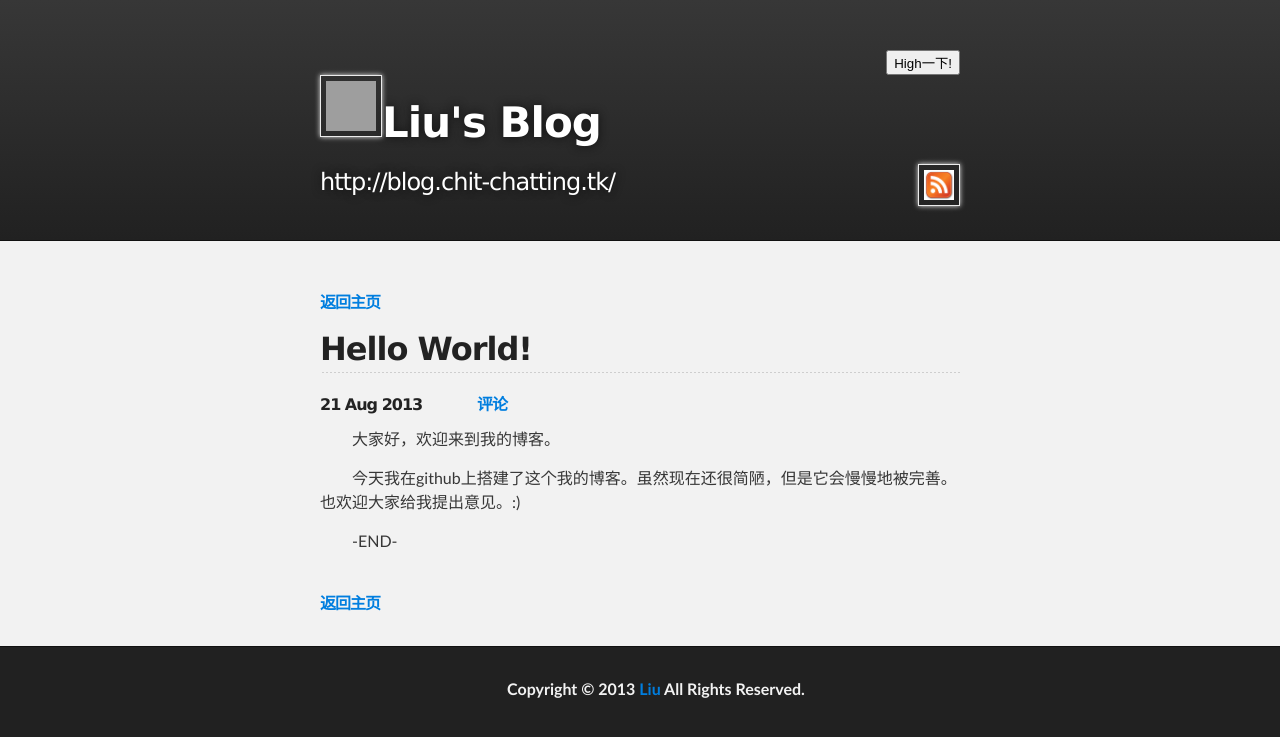
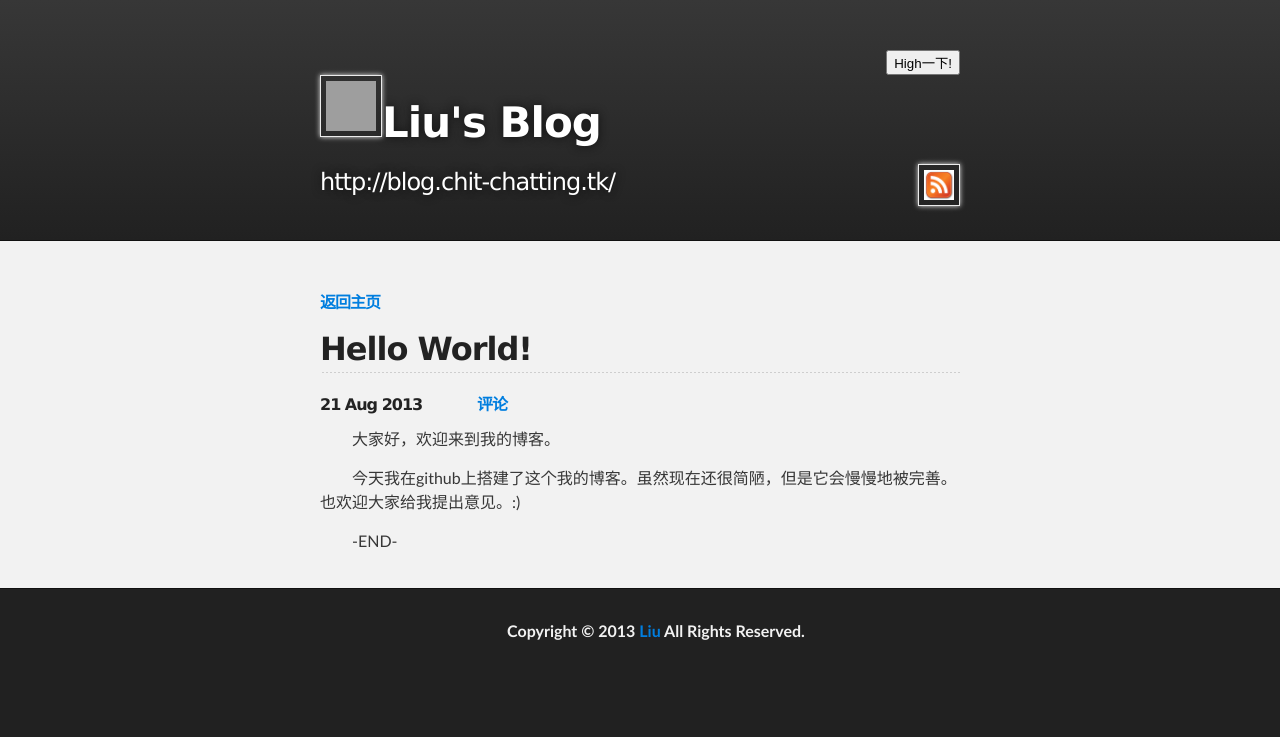
Before and after one commit to laurence6/blog, a Jekyll site: the page built from _posts/2013-08-21-00.html, in a window 1280 px wide. Shown: the top 737 px of the page. Built offline with Jekyll 4.4.1, drawn with Linux system fonts in a browser that asks for light colours; comment, search, counter and statistics services are not loaded; grey boxes are pictures that could not be loaded.

Commit message:
update layout

```diff
--- a/_config.yml
+++ b/_config.yml
@@ -8,6 +8,7 @@
 #Site config
 title: Liu's Blog
 keywords: Liu's Blog
+description: Liu's Blog：http://blog.chit-chatting.tk/
 url: http://blog.chit-chatting.tk/
 feed: /atom.xml
 favicon: /images/icon.ico
--- a/_layouts/default.html
+++ b/_layouts/default.html
@@ -1,15 +1,21 @@
 <!DOCTYPE html>
 <html>
 <head>
+
 	<meta charset="utf-8" />
 	<meta http-equiv="X-UA-Compatible" content="chrome=1" />
-	<meta name="description" content="Liu's Blog : http://blog.chit-chatting.tk/" />
+	<meta name="generator" content="Jekyll" />
+	<meta name="author" content="{{ site.author.name }}" />
+	<meta name="keywords" content="{{ page.keywords | join: ',' }}" />
+	<meta name="description" content="{% if page.description %}{{ page.description }}{% else %}{{ site.description }}{% endif %}" />
 
 	<link rel="stylesheet" type="text/css" media="screen" href="/stylesheets/default.css">
 
+	<link rel="shortcut icon" href="{{ site.favicon }}" type="image/x-icon" />
+
 	<script type="text/javascript" src="/javascripts/high.js"></script>
 
-	<title>Liu's Blog</title>
+	<title>{% if page.title %}{{ page.title }} - {{ site.title }}{% else %}{{ site.title }}{% endif %}</title>
 </head>
 
 <body>
--- a/_layouts/post.html
+++ b/_layouts/post.html
@@ -1,45 +1,6 @@
-<!DOCTYPE html>
-<html>
-<head>
-	<meta charset="utf-8" />
-	<meta http-equiv="X-UA-Compatible" content="chrome=1" />
-	<meta name="description" content="Liu's Blog : http://blog.chit-chatting.tk/" />
-
-	<link rel="stylesheet" type="text/css" media="screen" href="/stylesheets/default.css">
-
-	<script type="text/javascript" src="/javascripts/high.js"></script>
-
-	<title>{% if page.title %}{{ page.title }} - {{ site.title }}{% else %}{{ site.title }}{% endif %}</title>
-</head>
-
-<body>
-
-<script>
-  (function(i,s,o,g,r,a,m){i['GoogleAnalyticsObject']=r;i[r]=i[r]||function(){
-  (i[r].q=i[r].q||[]).push(arguments)},i[r].l=1*new Date();a=s.createElement(o),
-  m=s.getElementsByTagName(o)[0];a.async=1;a.src=g;m.parentNode.insertBefore(a,m)
-  })(window,document,'script','//www.google-analytics.com/analytics.js','ga');
-
-  ga('create', 'UA-44812964-1', 'chit-chatting.tk');
-  ga('send', 'pageview');
-
-</script>
-
-<!-- HEADER -->
-	<div id="header_wrap" class="outer">
-		<header class="inner">
-
-			<div style="text-align:right"><button type="button" onclick="high()">High一下!</button></div>
-			<h1 id="project_title"><img src="http://ww4.sinaimg.cn/mw690/bf2cf099jw1e7u54z4seij20l90l8mys.jpg" width="50" height="50" />Liu's Blog</h1>
-			<h3 id="project_tagline">http://blog.chit-chatting.tk/<a href="/atom.xml" target="_blank"><img align="right" src="/images/rss.png" width="30" height="30" /></a></h3>
-
-		</header>
-	</div>
-
-<!-- MAIN CONTENT -->
-	<div id="main_content_wrap" class="outer">
-		<section id="main_content" class="inner">
-
+---
+layout: default
+---
 <h6><a href="/">返回主页</a></h6>
 
 <h2>{{ page.title }}</h2>
@@ -55,6 +16,7 @@
 	<a href="http://www.jiathis.com/share" class="jiathis jiathis_txt jtico jtico_jiathis" target="_blank"></a>
 	<a class="jiathis_counter_style"></a>
 </div>
+
 <script type="text/javascript" src="http://v3.jiathis.com/code/jia.js?uid=1375229595704992" charset="utf-8"></script>
 
 <div class="ds-thread"></div>
@@ -69,17 +31,3 @@
 		|| document.getElementsByTagName('body')[0]).appendChild(ds);
 	})();
 </script>
-
-			<h6><br /><a href="/">返回主页</a></h6>
-		</section>
-	</div>
-
-<!-- FOOTER  -->
-	<div id="footer_wrap" class="outer">
-		<footer class="inner">
-			<p align="center"><strong>Copyright © 2013 <a href="/2013/08/20/aboutme/">Liu</a> All Rights Reserved.</strong></p>
-		</footer>
-	</div>
-
-</body>
-</html>
```
Lines whose indentation alone changed are shown as unchanged.
